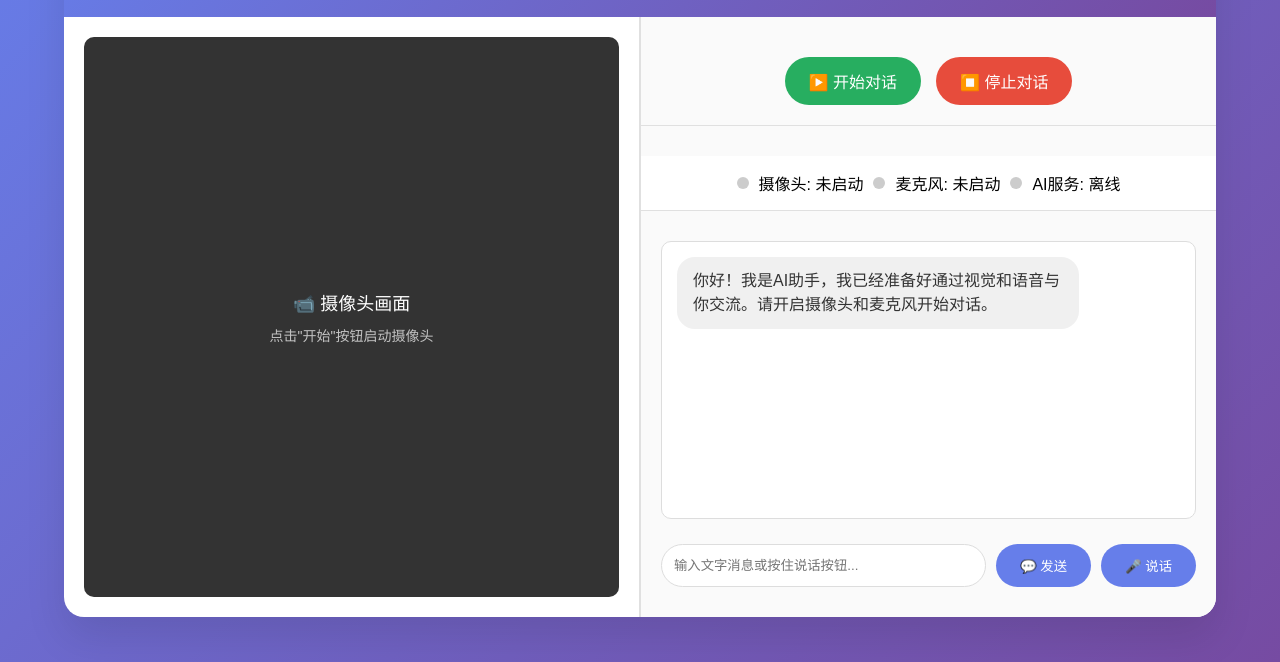
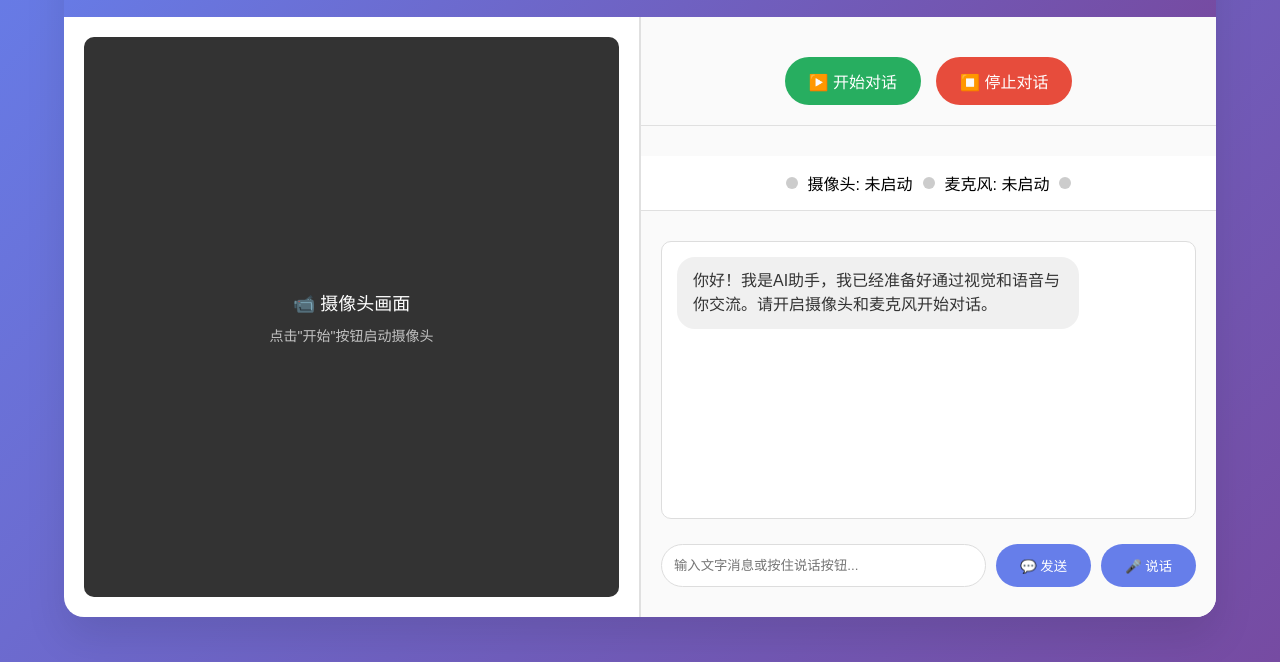
Before and after one commit to YUKIQVQ/VisoTalk, a website: page front.html in a window 1280 px wide. Shown: the part 138-800 px from the top of the page. Drawn offline with Linux system fonts and the light colour scheme.

Commit message:
Add files via upload

```diff
--- a/front.html
+++ b/front.html
@@ -320,7 +320,6 @@
                     <div class="status-dot" id="micStatus"></div>
                     <span>麦克风: <span id="micStatusText">未启动</span></span>
                     <div class="status-dot" id="aiStatus"></div>
-                    <span>AI服务: <span id="aiStatusText">离线</span></span>
                 </div>
 
                 <div id="errorContainer" style="padding: 0 20px;"></div>
```
